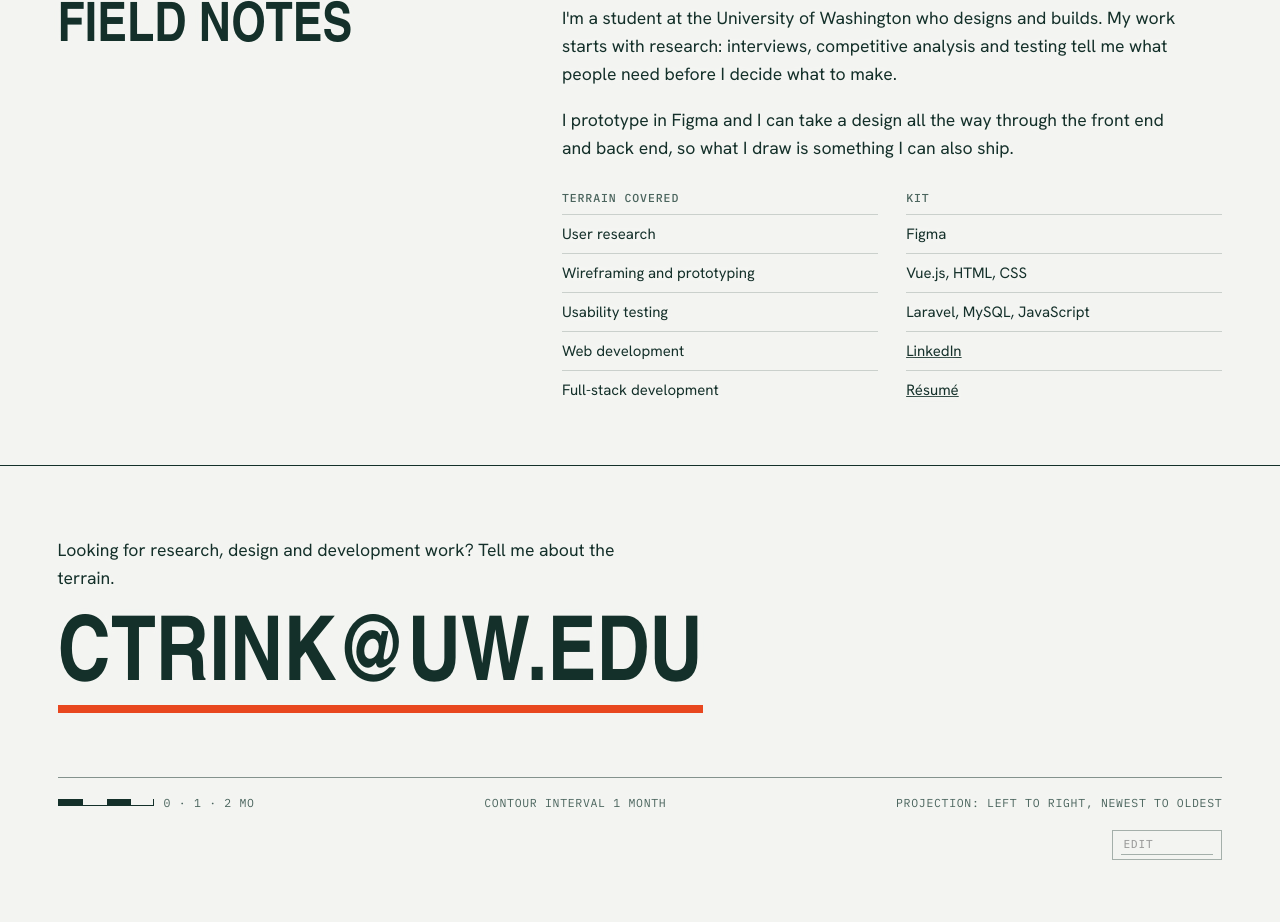
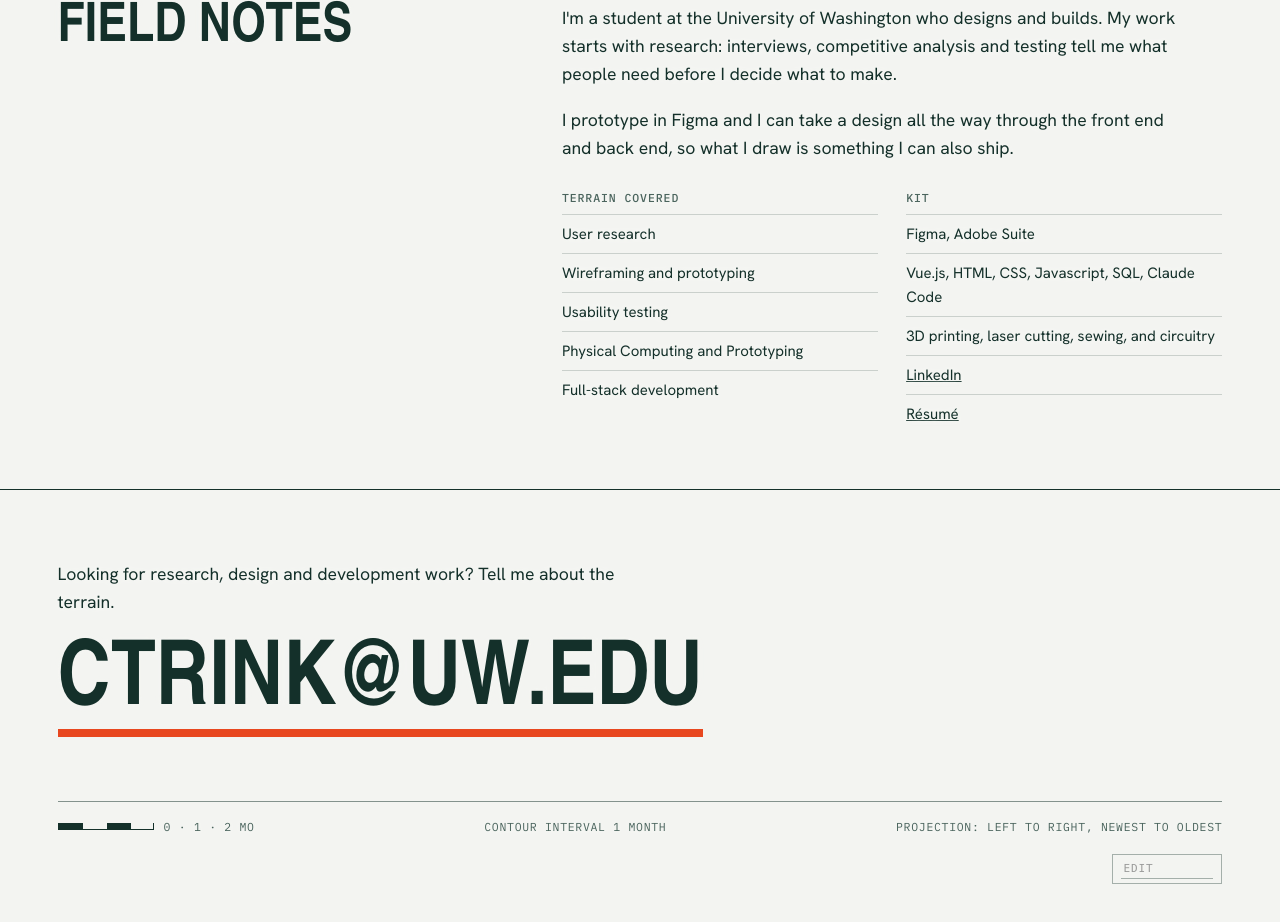
Before and after one commit to cody-trinkaus/portfolio, a plain HTML site: page index.html in a window 1280 px wide. Shown: the part 1719-2641 px from the top of the page. Before the commit the page ends 2619 px from the top, so only its background shows below. Drawn offline with Linux system fonts and the light colour scheme; a web font is replaced by a local one.

Commit message:
Edit index.html from the site

```diff
--- a/index.html
+++ b/index.html
@@ -1,6 +1,5 @@
 <!doctype html>
-<html lang="en">
-<head>
+<html lang="en"><head>
 <meta charset="utf-8">
 <meta name="viewport" content="width=device-width,initial-scale=1,viewport-fit=cover">
 <meta name="description" content="Design portfolio organised as a topographic survey: one contour per year, one marker per project.">
@@ -207,7 +206,7 @@ button{font:inherit;color:inherit;cursor:pointer}
       <div class="legend" role="group" aria-label="Filter by discipline" id="legend"></div>
     </div>
     <div class="tl-bar g">
-      <p class="mono count" id="count" aria-live="polite">Showing 7 of 7 projects</p>
+      <p class="mono count" id="count" aria-live="polite">Showing 8 of 8 projects</p>
       <div class="ctl"><span class="mono">Drag or scroll sideways</span><button type="button" id="prev" aria-label="Earlier">←</button><button type="button" id="next" aria-label="Later">→</button></div>
     </div>
     <div class="tl-wrap">
@@ -223,8 +222,8 @@ button{font:inherit;color:inherit;cursor:pointer}
       <p>I'm a student at the University of Washington who designs and builds. My work starts with research: interviews, competitive analysis and testing tell me what people need before I decide what to make.</p>
       <p>I prototype in Figma and I can take a design all the way through the front end and back end, so what I draw is something I can also ship.</p>
       <div class="cols">
-        <div><h3>Terrain covered</h3><ul><li>User research</li><li>Wireframing and prototyping</li><li>Usability testing</li><li>Web development</li><li>Full-stack development</li></ul></div>
-        <div><h3>Kit</h3><ul><li>Figma</li><li>Vue.js, HTML, CSS</li><li>Laravel, MySQL, JavaScript</li><li><a href="https://linkedin.com/in/codytrinkaus" target="_blank" rel="noopener">LinkedIn</a></li><li><a href="https://pdflink.to/codytrinkausresume/" target="_blank" rel="noopener">Résumé</a></li></ul></div></div></div></section><section class="contact g" id="contact">
+        <div><h3>Terrain covered</h3><ul><li>User research</li><li>Wireframing and prototyping</li><li>Usability testing</li><li>Physical Computing and Prototyping</li><li>Full-stack development</li></ul></div>
+        <div><h3>Kit</h3><ul><li>Figma, Adobe Suite</li><li>Vue.js, HTML, CSS, Javascript, SQL, Claude Code</li><li>3D printing, laser cutting, sewing, and circuitry</li><li><a href="https://linkedin.com/in/codytrinkaus" target="_blank" rel="noopener">LinkedIn</a></li><li><a href="https://pdflink.to/codytrinkausresume/" target="_blank" rel="noopener">Résumé</a></li></ul></div></div></div></section><section class="contact g" id="contact">
     <p>Looking for research, design and development work? Tell me about the terrain.</p>
     <a class="mail" href="mailto:ctrink@uw.edu">ctrink@uw.edu</a>
     <div class="margin-note mono">
@@ -538,5 +537,6 @@ size();applyFilter();
 })();
 </script>
 <script src="edit.js"></script>
-</body>
-</html>
+
+
+</body></html>
```
